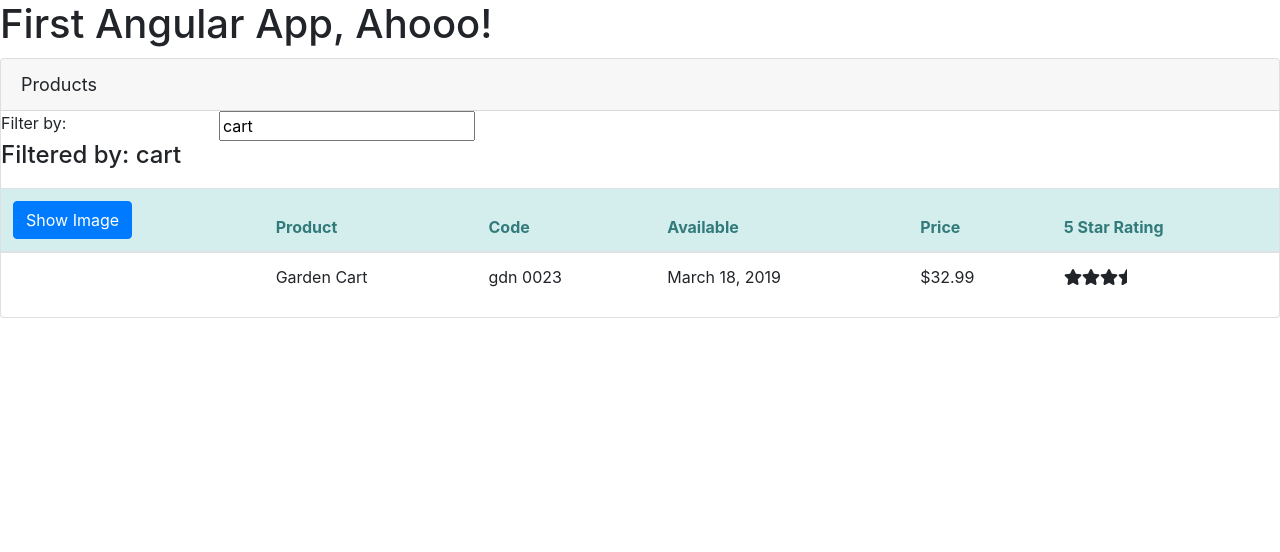
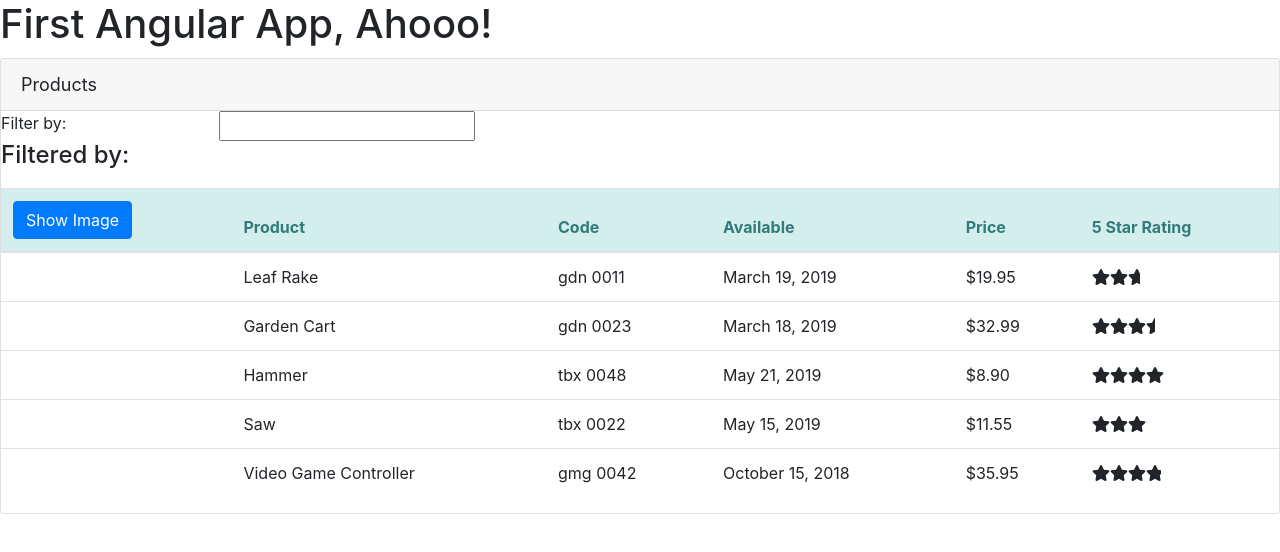
Before and after one commit to lorenzojkrl/APM-Angular, an Angular app: page / in a window 1280 px wide. Shown: the top 552 px of the page. Built offline with nearby package versions, Linux system fonts and the light colour scheme.

Commit message:
create ProductService to get data

```diff
--- a/src/app/products/product-list.component.ts
+++ b/src/app/products/product-list.component.ts
@@ -1,5 +1,6 @@
 import { Component, OnInit } from '@angular/core';
 import { IProduct } from './product';
+import { ProductService } from './product.service';
 
 @Component({
   selector: 'pm-products',
@@ -26,44 +27,12 @@
   }
 
   filteredProducts: IProduct[];
-  products: IProduct[] = [
-    {
-      productId: 1,
-      productName: 'Leaf Rake',
-      productCode: 'GDN-0011',
-      releaseDate: 'March 19, 2019',
-      description: 'Leaf rake with 48-inch wooden handle.',
-      price: 19.95,
-      starRating: 3.2,
-      imageUrl: 'assets/images/leaf_rake.png',
-    },
-    {
-      productId: 2,
-      productName: 'Garden Cart',
-      productCode: 'GDN-0023',
-      releaseDate: 'March 18, 2019',
-      description: '15 gallon capacity rolling garden cart',
-      price: 32.99,
-      starRating: 4.2,
-      imageUrl: 'assets/images/garden_cart.png',
-    },
-    {
-      productId: 5,
-      productName: 'Hammer',
-      productCode: 'TBX-0048',
-      releaseDate: 'May 21, 2019',
-      description: 'Curved claw steel hammer',
-      price: 8.9,
-      starRating: 4.8,
-      imageUrl: 'assets/images/hammer.png',
-    },
-  ];
+  products: IProduct[] = [];
 
   // Class constructor is executed when component is initialized
-  constructor() {
-    this.filteredProducts = this.products; // set filteredP to initial list
-    this.listFilter = 'cart';
-  }
+  // When instance of product-list component is create,
+  // Angular injector injects the instance of the product service
+  constructor(private ProductService: ProductService) {}
 
   // Pass events from child to parent container
   // onRatingClicked is expected from template & passing message with event
@@ -88,7 +57,9 @@
   }
 
   // ngOnInit handles any additional initialization tasks.
+  // E.g. retrieve data on initialization, but outside constructor
   ngOnInit(): void {
-    console.log('In OnInit');
+    this.products = this.ProductService.getProducts();
+    this.filteredProducts = this.products; // set filteredP to initial list
   }
 }
--- /dev/null
+++ b/src/app/products/product.service.ts
@@ -0,0 +1,67 @@
+// Create ProductService class that will become a service once registered with injector
+import { Injectable } from '@angular/core';
+
+import { IProduct } from './product';
+
+// Register class with root injector,
+// Thus service available everywhere
+// then inject in product-list
+@Injectable({
+  providedIn: 'root',
+})
+export class ProductService {
+  getProducts(): IProduct[] {
+    return [
+      {
+        productId: 1,
+        productName: 'Leaf Rake',
+        productCode: 'GDN-0011',
+        releaseDate: 'March 19, 2019',
+        description: 'Leaf rake with 48-inch wooden handle.',
+        price: 19.95,
+        starRating: 3.2,
+        imageUrl: 'assets/images/leaf_rake.png',
+      },
+      {
+        productId: 2,
+        productName: 'Garden Cart',
+        productCode: 'GDN-0023',
+        releaseDate: 'March 18, 2019',
+        description: '15 gallon capacity rolling garden cart',
+        price: 32.99,
+        starRating: 4.2,
+        imageUrl: 'assets/images/garden_cart.png',
+      },
+      {
+        productId: 5,
+        productName: 'Hammer',
+        productCode: 'TBX-0048',
+        releaseDate: 'May 21, 2019',
+        description: 'Curved claw steel hammer',
+        price: 8.9,
+        starRating: 4.8,
+        imageUrl: 'assets/images/hammer.png',
+      },
+      {
+        productId: 8,
+        productName: 'Saw',
+        productCode: 'TBX-0022',
+        releaseDate: 'May 15, 2019',
+        description: '15-inch steel blade hand saw',
+        price: 11.55,
+        starRating: 3.7,
+        imageUrl: 'assets/images/saw.png',
+      },
+      {
+        productId: 10,
+        productName: 'Video Game Controller',
+        productCode: 'GMG-0042',
+        releaseDate: 'October 15, 2018',
+        description: 'Standard two-button video game controller',
+        price: 35.95,
+        starRating: 4.6,
+        imageUrl: 'assets/images/xbox-controller.png',
+      },
+    ];
+  }
+}
```
